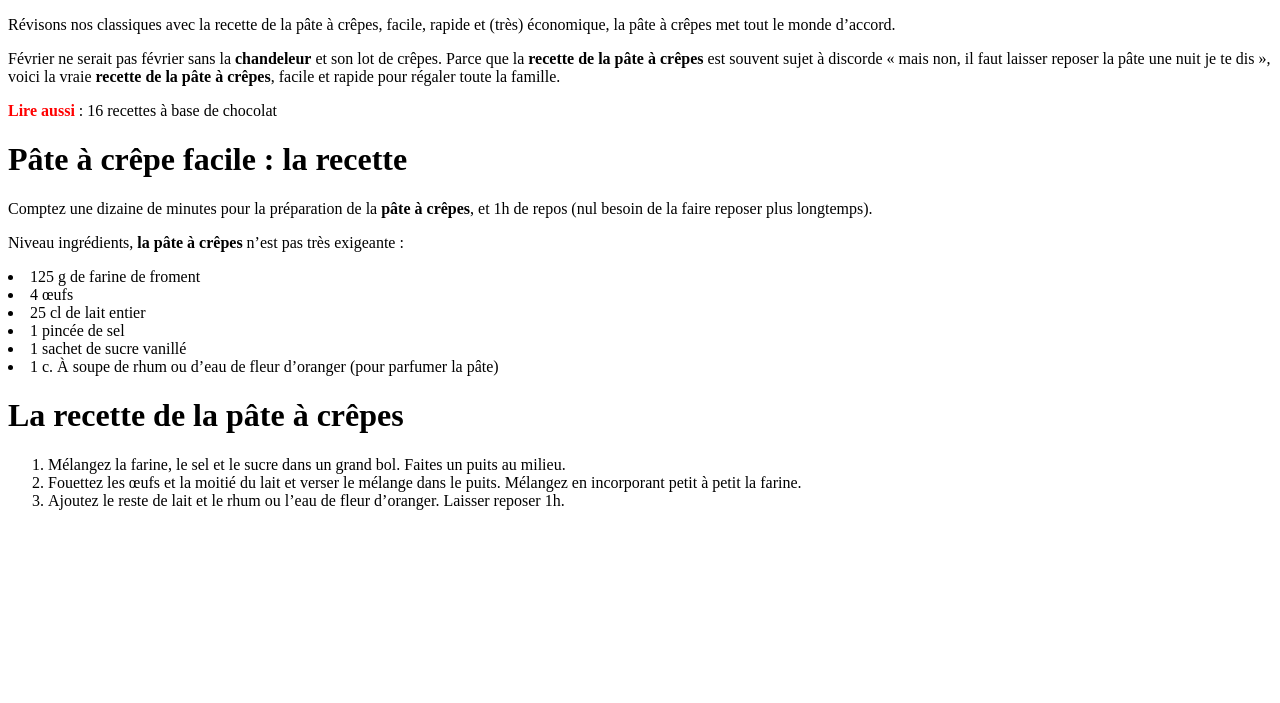
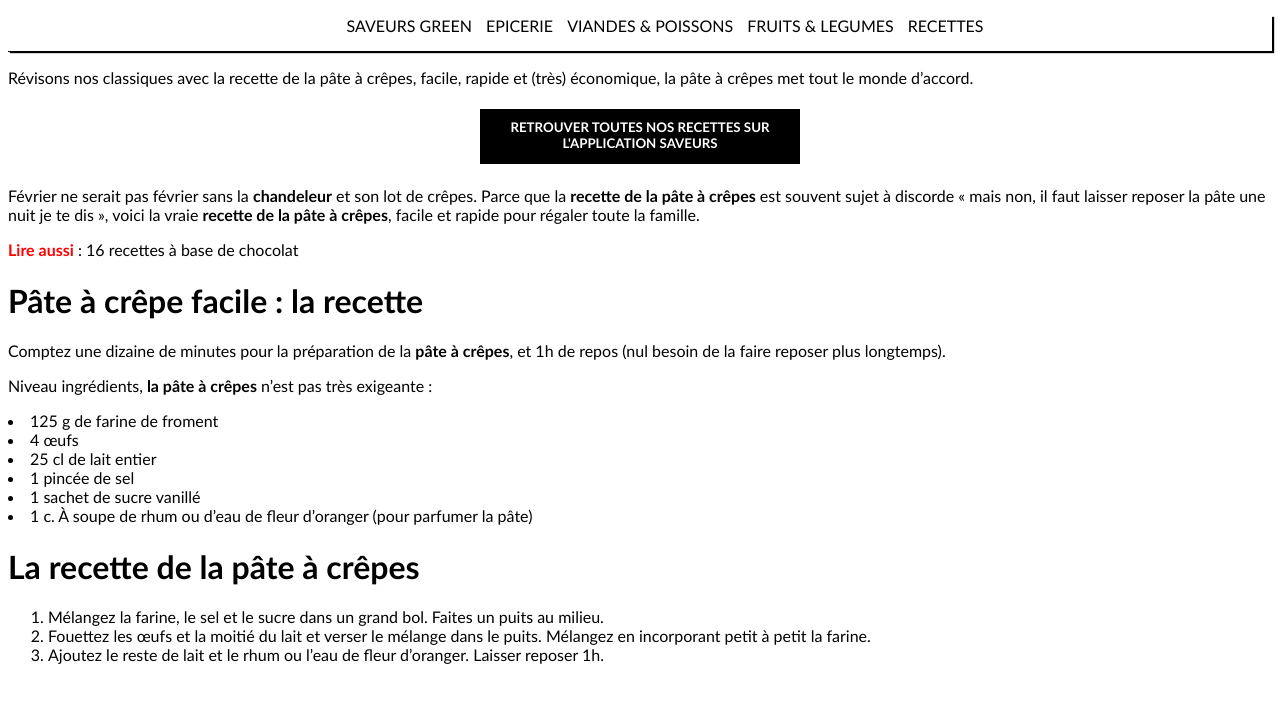
Before and after one commit to Valent1Ch/TD-WEB, a PHP site: page / in a window 1280 px wide. Shown: the top 703 px of the page. Run offline with PHP 8.4, Linux system fonts and the light colour scheme.

Commit message:
add index

```diff
--- a/TD 1 formatage de listes/index.html
+++ b/TD 1 formatage de listes/index.html
@@ -6,12 +6,22 @@
 	<link rel="stylesheet" href="style.css">
  </head>
 	<header>
-
+			<nav class="menu">
+    <ol>
+        <li class="menu2">SAVEURS GREEN</li>
+        <li class="menu2">EPICERIE</li>
+        <li class="menu2">VIANDES & POISSONS</li>
+		<li class="menu2">FRUITS & LEGUMES</li>
+		<li class="menu2">RECETTES</li>
+    </ol>
+</nav>
 
 	</header>
 <body>
     <p>Révisons nos classiques avec la recette de la pâte à crêpes,
 	facile, rapide et (très) économique, la pâte à crêpes met tout le monde d’accord.</p>
+
+	<h5>RETROUVER TOUTES NOS RECETTES SUR L'APPLICATION SAVEURS</h5>
 
 	<p>Février ne serait pas février sans la <strong>chandeleur</strong> et son lot de crêpes.
 	Parce que la <strong>recette de la pâte à crêpes</strong> est souvent sujet à discorde « mais non, il faut laisser
--- a/TD 1 formatage de listes/style.css
+++ b/TD 1 formatage de listes/style.css
@@ -4,3 +4,53 @@
 	font-weight:bold;
 
 }
+
+nav {
+    border-bottom: 1px solid black;
+	box-shadow: 2px 1px 1px black;
+
+}
+
+.menu ol {
+    list-style-type: none;
+    text-align:center;
+	font-family:calibri;
+
+
+}
+
+.menu2 {
+    display: inline-block;
+	padding-left:10px;
+
+
+}
+
+.menu2 a::after {
+    display: inline-block;
+    color: #000;
+    content: '>';
+    font-size: 80%;
+    font-weight: bold;
+    padding: 0 3px;
+
+
+}
+h5
+{
+display:block;
+text-align:center;
+color:white;
+background-color:black;
+padding:10px;
+font-family:calibri;
+height:35px;
+width:300px;
+margin-left: auto;
+margin-right: auto
+
+}
+body
+{
+font-family:calibri;
+}
```
